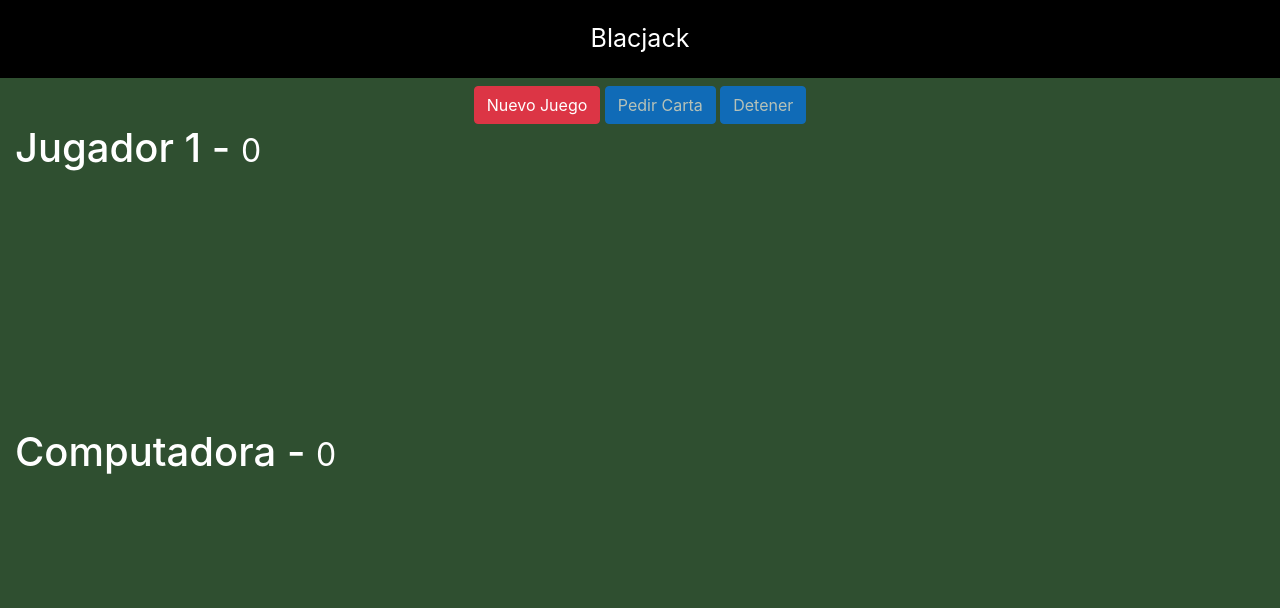
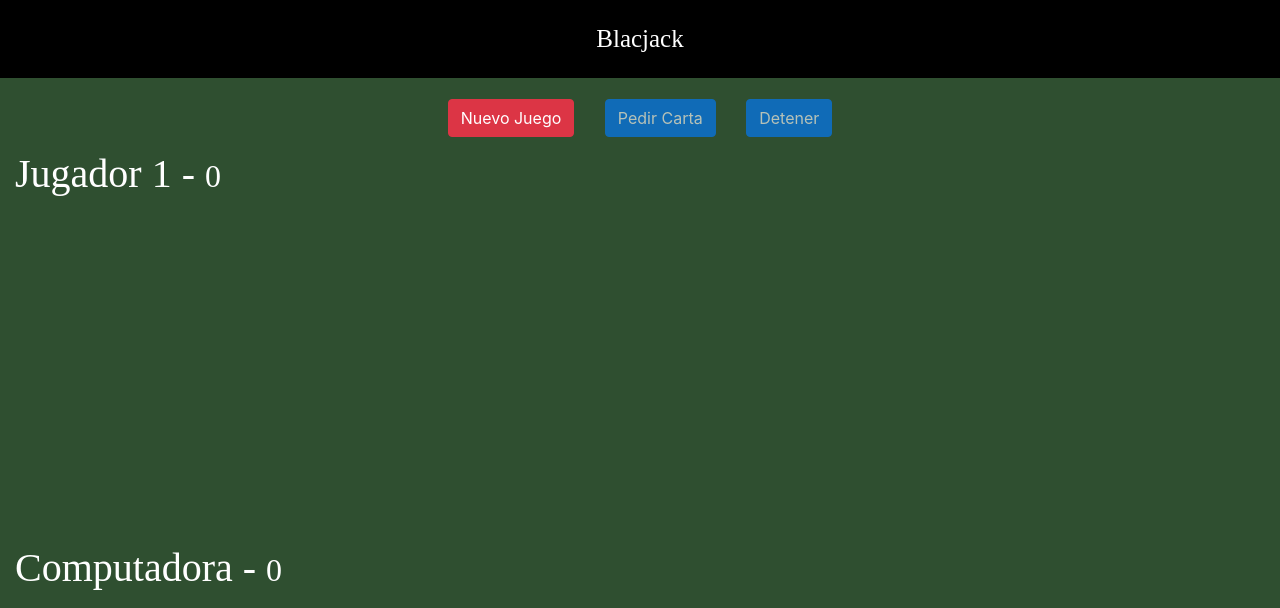
Before and after one commit to erikaArango/Black-Jack, a plain HTML site: page index.html in a window 1280 px wide. Drawn offline with nearby package versions, Linux system fonts and the light colour scheme.

Commit message:
img readme

```diff
--- a/assets/css/styles.css
+++ b/assets/css/styles.css
@@ -11,6 +11,7 @@ body {
   color: white;
   padding: 20px;
   font-size: 25px;
+  font-family:'Times New Roman', Times, serif;
 }
 
 .imageCard {
@@ -22,5 +23,15 @@ body {
 
 #player-cards,
 #computer-cards {
-  height: 240px;
+  height: 300px;
+  margin: 19px 54px;
 }
+
+#btnOrder {
+    margin: 13px 26px;
+
+}
+
+h1{
+    font-family:'Times New Roman', Times, serif;
+}
--- a/index.html
+++ b/index.html
@@ -4,7 +4,7 @@
         <meta charset="UTF-8">
         <meta name="viewport" content="width=devicewidth, initial-scale=1.0">
         <meta http-equiv="X-UA-Compatible" content="ie=edge">
-        <title>Black Jack</title>
+        <title>BlackJack</title>
         <link rel="stylesheet" href="https://cdn.jsdelivr.net/npm/bootstrap@4.4.1/dist/css/bootstrap.min.css" integrity="sha384-Vkoo8x4CGsO3+Hhxv8T/Q5PaXtkKtu6ug5TOeNV6gBiFeWPGFN9MuhOf23Q9Ifjh" crossorigin="anonymous">
         <link rel="stylesheet" href="assets/css/styles.css">
 
@@ -44,6 +44,6 @@
         </div>
 
         <script src="assets/js/underscore-min.js"></script>
-        <script src="assets/js/juego-min.js"></script>
+        <script src="assets/js/juego.js"></script>
     </body>
 </html>
```
Also changed, not shown: Blackjack.png (added).
